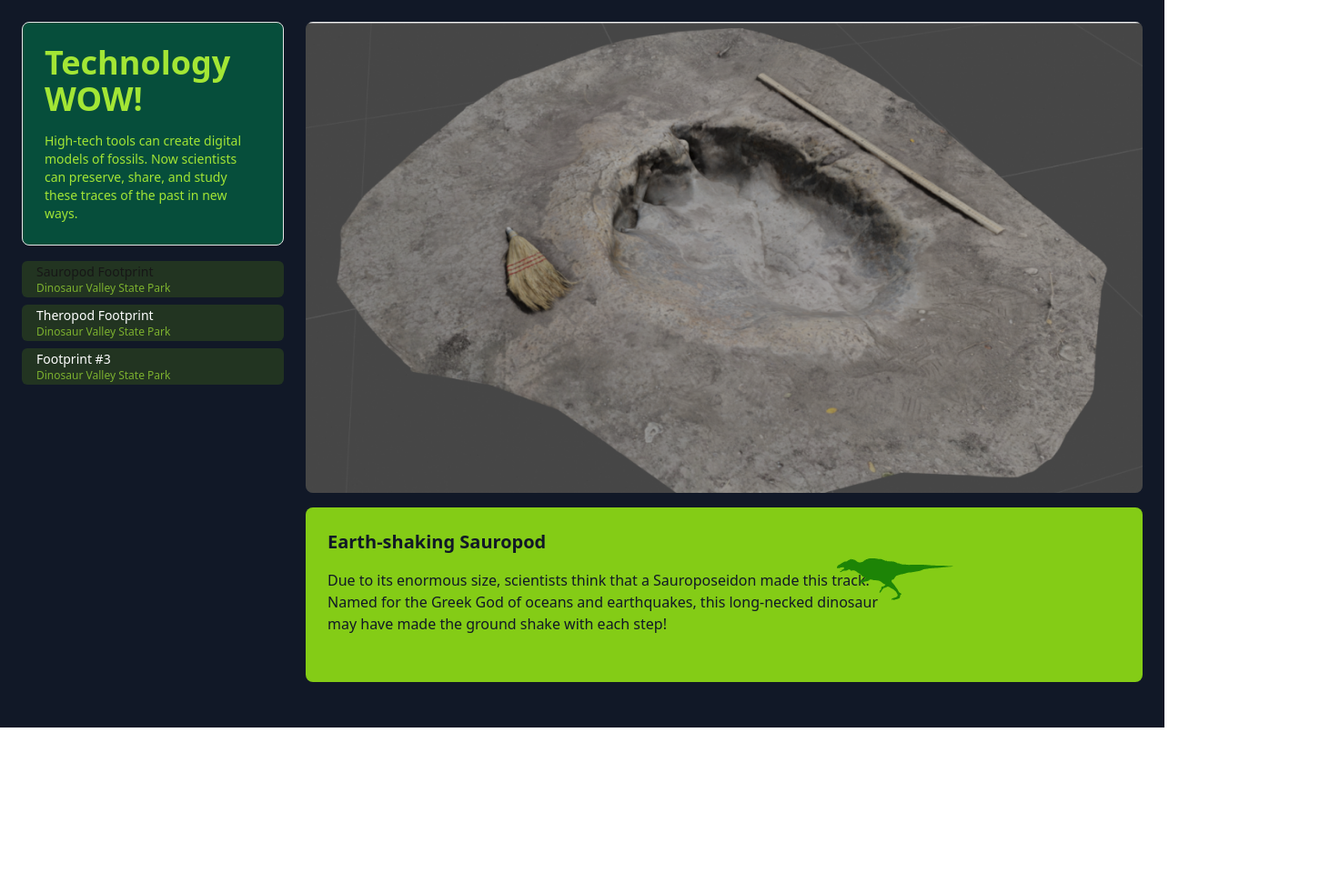
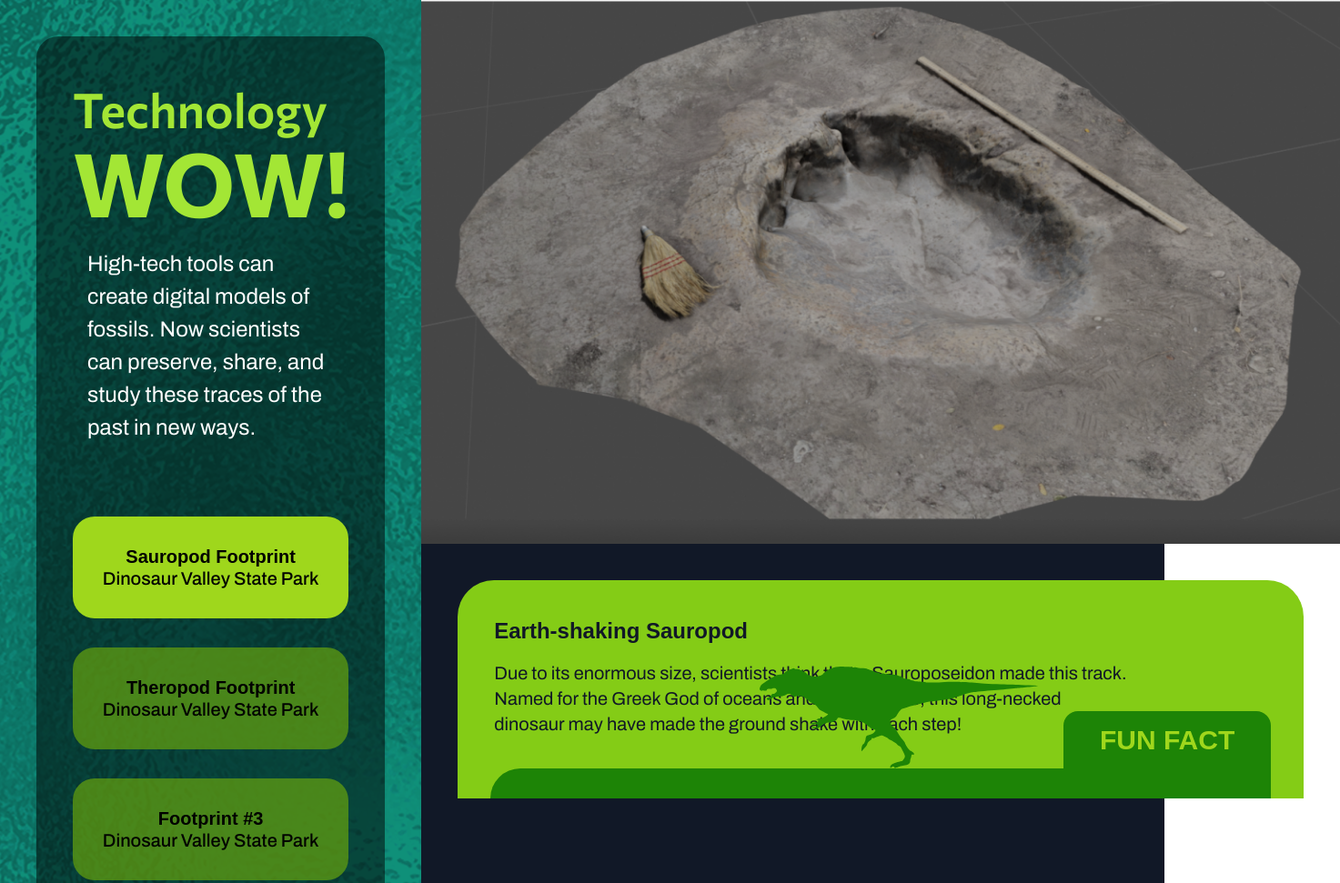
Before and after one commit to scottdickerson/tsnhm-discovery-center-3dviewer, an Astro site: page / in a window 1280 px wide. Shown: the top 971 px of the page at 91% size, 1473 px wide, since content can reach past the window. Before the commit the page ends 800 px from the top, so only its background shows below. Built offline with nearby package versions, Linux system fonts and the light colour scheme; Astro itself is replaced by a stand-in of ours; a web font is replaced by a local one.

Commit message:
feat(drawer): fun fact drawer added

```diff
--- /dev/null
+++ b/src/components/FunFact.tsx
@@ -0,0 +1,94 @@
+'use client'
+import { Button, type ButtonProps } from '@/components/ui/button'
+import {
+    Drawer,
+    DrawerClose,
+    DrawerContent,
+    DrawerDescription,
+    DrawerHeader,
+    DrawerTitle,
+    DrawerTrigger,
+} from '@/components/ui/drawer'
+import { contentData } from '@/data/contentData'
+import { VisuallyHidden } from 'radix-ui'
+import { forwardRef, useState } from 'react'
+import parse from 'html-react-parser'
+
+const FunFactButton = forwardRef<HTMLButtonElement, ButtonProps>(
+    ({ className, ...props }, ref) => {
+        return (
+            <Button
+                {...props}
+                className={`bg-funFactBackground hover:bg-funFactBackground text-[#9FD71C] focus:outline-none focus:border-none font-black rounded-none rounded-t-2xl px-10 py-8 text-3xl translate-y-[1px] ${className}`}
+            >
+                FUN FACT
+            </Button>
+        )
+    }
+)
+
+export interface FunFactDrawerProps {
+    selectedFootprint: keyof typeof contentData
+}
+export default function FunFactDrawer({
+    selectedFootprint,
+}: FunFactDrawerProps) {
+    const [open, setOpen] = useState(false)
+    const selectedFootprintData = contentData[selectedFootprint]
+    const drawerTriggerOffset = {
+        left: 'left-5',
+        right: 'right-5',
+    }
+    return (
+        <div
+            className={`flex justify-end absolute ${drawerTriggerOffset.left} ${drawerTriggerOffset.right} bottom-0`}
+        >
+            <Drawer direction="bottom" open={open} onOpenChange={setOpen}>
+                <DrawerTrigger asChild>
+                    <div className="flex flex-col pl-4 pr-4 w-full">
+                        {/* Dinosaur Silhouette */}
+                        <div className="relative basis-1/3">
+                            <div className="absolute -bottom-16 right-64">
+                                <img
+                                    src={selectedFootprintData.silhouetteSrc}
+                                    alt="Sauropod silhouette"
+                                    className="object-contain"
+                                />
+                            </div>
+                        </div>
+                        <FunFactButton className="self-end" />
+                        <div className=" bg-funFactBackground h-14 rounded-tl-4xl "></div>
+                    </div>
+                </DrawerTrigger>
+                <DrawerContent className="bg-funFactBackground text-white border-none left-[34.5rem] right-[78px] rounded-tl-3xl rounded-tr-none rounded-bl-none">
+                    <VisuallyHidden.Root>
+                        <DrawerTitle>Fun Fact</DrawerTitle>
+                    </VisuallyHidden.Root>
+                    <DrawerClose asChild>
+                        <FunFactButton
+                            className={`absolute right-0 -top-16 ${!open ? 'hidden' : 'visible'}`}
+                        />
+                    </DrawerClose>
+                    <DrawerClose>
+                        <div className="mx-auto px-20 pt-20 pb-10 flex gap-4">
+                            <DrawerHeader hidden>
+                                <DrawerDescription
+                                    className="text-white/90 space-y-4 text-xl"
+                                    asChild
+                                >
+                                    <div className="flex flex-col gap-2">
+                                        {parse(selectedFootprintData.funFact)}
+                                    </div>
+                                </DrawerDescription>
+                            </DrawerHeader>
+                            <img
+                                className="w-[528px] h-[380px] bg-white/20 rounded-lg mb-4"
+                                src={selectedFootprintData.funFactSrc}
+                            />
+                        </div>
+                    </DrawerClose>
+                </DrawerContent>
+            </Drawer>
+        </div>
+    )
+}
--- a/src/components/dinosaur-footprint-viewer.tsx
+++ b/src/components/dinosaur-footprint-viewer.tsx
@@ -3,6 +3,7 @@
 import { Button } from '@/components/ui/button'
 import { Card } from '@/components/ui/card'
 import { contentData } from '@/data/contentData'
+import FunFactDrawer from './FunFact'
 
 export interface DinosaurFootprintViewerProps {
     selectedFootprint: keyof typeof contentData
@@ -12,19 +13,24 @@ export default function DinosaurFootprintViewer({
 }: DinosaurFootprintViewerProps) {
     const currentFootprintDetail = contentData[selectedFootprint]
     return (
-        <div className="flex gap-6 p-6 bg-gray-900 text-white min-h-screen">
+        <div className="flex pb-0 bg-gray-900 text-white min-h-screen">
             {/* Sidebar */}
-            <div className="w-72 flex flex-col gap-4">
-                <Card className="p-6 bg-emerald-900 text-lime-400">
-                    <h1 className="text-4xl font-bold mb-4">Technology WOW!</h1>
-                    <p className="text-sm">
+            <div className="w-[480px] flex flex-col gap-4 p-10 bg-sidebar-pattern">
+                <Card className="p-10 bg-black/50 text-lime-400 pb-32 border-none rounded-3xl">
+                    <h1 className="mb-8 font-commissioner leading-[80px] flex flex-col">
+                        <span className="text-[53px]  font-semibold inline-block">
+                            Technology
+                        </span>{' '}
+                        <span className="text-[97px] font-bold inline-block self-end">
+                            WOW!
+                        </span>
+                    </h1>
+                    <p className="text-2xl leading-9 text-white px-4">
                         High-tech tools can create digital models of fossils.
                         Now scientists can preserve, share, and study these
                         traces of the past in new ways.
                     </p>
-                </Card>
-
-                <div className="space-y-2">
+                    <div className="flex flex-col gap-8 mt-20">
                         {Object.entries(contentData).map(
                             ([id, footprintDetail]) => (
                                 <Button
@@ -34,16 +40,16 @@ export default function DinosaurFootprintViewer({
                                             ? 'secondary'
                                             : 'ghost'
                                     }
-                                className="w-full justify-start bg-lime-600/20 hover:bg-lime-600/30 text-left"
+                                    className={`w-full justify-start ${selectedFootprint === id ? 'bg-[#9FD71C]' : 'bg-lime-600/70'} rounded-3xl py-14 text-center text-black`}
                                     onClick={() =>
                                         (window.location.href = `/${id}`)
                                     }
                                 >
-                                <div>
-                                    <div className="font-medium">
+                                    <div className="text-xl leading-6 w-full">
+                                        <div className="font-bold ">
                                             {footprintDetail.title}
                                         </div>
-                                    <div className="text-xs text-lime-400/70">
+                                        <div className="font-medium">
                                             {footprintDetail.location}
                                         </div>
                                     </div>
@@ -51,39 +57,31 @@ export default function DinosaurFootprintViewer({
                             )
                         )}
                     </div>
+                </Card>
             </div>
 
             {/* Main Content */}
-            <div className="flex-1 space-y-4">
-                <div className="relative aspect-video w-full bg-gray-800 rounded-lg overflow-hidden">
+            <div className="flex-1 space-y-10">
+                <div className="relative ">
                     <img
                         src={currentFootprintDetail.src}
                         alt="3D scan of a dinosaur footprint"
-                        className="object-cover"
+                        className="object-cover w-full max-h-[803px]"
                     />
                 </div>
 
                 {/* Info Box */}
-                <div className="flex gap-2 bg-lime-500 p-6 rounded-lg pr-48 h-48">
+                <div className="flex gap-2 bg-lime-500 p-10 rounded-t-[40px] pr-48 h-60 relative ml-10 mr-10">
                     <div className="flex flex-col gap-2 flex-grow">
-                        <h2 className="text-xl font-bold text-gray-900 mb-2">
+                        <h2 className="text-2xl font-semibold text-gray-900 mb-2">
                             {currentFootprintDetail.detailTitle}
                         </h2>
-                        <p className="text-gray-900">
+                        <p className="text-gray-900 text-xl w-[698px]">
                             {currentFootprintDetail.detailDescription}
                         </p>
                     </div>
 
-                    {/* Dinosaur Silhouette */}
-                    <div className="relative basis-1/3">
-                        <div className="w-32 h-16 absolute bottom-12 right-4">
-                            <img
-                                src={currentFootprintDetail.silhouetteSrc}
-                                alt="Sauropod silhouette"
-                                className="object-contain"
-                            />
-                        </div>
-                    </div>
+                    <FunFactDrawer selectedFootprint={selectedFootprint} />
                 </div>
             </div>
         </div>
--- /dev/null
+++ b/src/components/ui/drawer.tsx
@@ -0,0 +1,116 @@
+import * as React from "react"
+import { Drawer as DrawerPrimitive } from "vaul"
+
+import { cn } from "@/lib/utils"
+
+const Drawer = ({
+  shouldScaleBackground = true,
+  ...props
+}: React.ComponentProps<typeof DrawerPrimitive.Root>) => (
+  <DrawerPrimitive.Root
+    shouldScaleBackground={shouldScaleBackground}
+    {...props}
+  />
+)
+Drawer.displayName = "Drawer"
+
+const DrawerTrigger = DrawerPrimitive.Trigger
+
+const DrawerPortal = DrawerPrimitive.Portal
+
+const DrawerClose = DrawerPrimitive.Close
+
+const DrawerOverlay = React.forwardRef<
+  React.ElementRef<typeof DrawerPrimitive.Overlay>,
+  React.ComponentPropsWithoutRef<typeof DrawerPrimitive.Overlay>
+>(({ className, ...props }, ref) => (
+  <DrawerPrimitive.Overlay
+    ref={ref}
+    className={cn("fixed inset-0 z-50 bg-black/80", className)}
+    {...props}
+  />
+))
+DrawerOverlay.displayName = DrawerPrimitive.Overlay.displayName
+
+const DrawerContent = React.forwardRef<
+  React.ElementRef<typeof DrawerPrimitive.Content>,
+  React.ComponentPropsWithoutRef<typeof DrawerPrimitive.Content>
+>(({ className, children, ...props }, ref) => (
+  <DrawerPortal>
+    <DrawerOverlay />
+    <DrawerPrimitive.Content
+      ref={ref}
+      className={cn(
+        "fixed inset-x-0 bottom-0 z-50 mt-24 flex h-auto flex-col rounded-t-[10px] border bg-background",
+        className
+      )}
+      {...props}
+    >
+      <div className="mx-auto mt-4 h-2 w-[100px] rounded-full bg-muted" />
+      {children}
+    </DrawerPrimitive.Content>
+  </DrawerPortal>
+))
+DrawerContent.displayName = "DrawerContent"
+
+const DrawerHeader = ({
+  className,
+  ...props
+}: React.HTMLAttributes<HTMLDivElement>) => (
+  <div
+    className={cn("grid gap-1.5 p-4 text-center sm:text-left", className)}
+    {...props}
+  />
+)
+DrawerHeader.displayName = "DrawerHeader"
+
+const DrawerFooter = ({
+  className,
+  ...props
+}: React.HTMLAttributes<HTMLDivElement>) => (
+  <div
+    className={cn("mt-auto flex flex-col gap-2 p-4", className)}
+    {...props}
+  />
+)
+DrawerFooter.displayName = "DrawerFooter"
+
+const DrawerTitle = React.forwardRef<
+  React.ElementRef<typeof DrawerPrimitive.Title>,
+  React.ComponentPropsWithoutRef<typeof DrawerPrimitive.Title>
+>(({ className, ...props }, ref) => (
+  <DrawerPrimitive.Title
+    ref={ref}
+    className={cn(
+      "text-lg font-semibold leading-none tracking-tight",
+      className
+    )}
+    {...props}
+  />
+))
+DrawerTitle.displayName = DrawerPrimitive.Title.displayName
+
+const DrawerDescription = React.forwardRef<
+  React.ElementRef<typeof DrawerPrimitive.Description>,
+  React.ComponentPropsWithoutRef<typeof DrawerPrimitive.Description>
+>(({ className, ...props }, ref) => (
+  <DrawerPrimitive.Description
+    ref={ref}
+    className={cn("text-sm text-muted-foreground", className)}
+    {...props}
+  />
+))
+DrawerDescription.displayName = DrawerPrimitive.Description.displayName
+
+export {
+  Drawer,
+  DrawerPortal,
+  DrawerOverlay,
+  DrawerTrigger,
+  DrawerClose,
+  DrawerContent,
+  DrawerHeader,
+  DrawerFooter,
+  DrawerTitle,
+  DrawerDescription,
+}
--- a/src/data/contentData.ts
+++ b/src/data/contentData.ts
@@ -10,6 +10,9 @@ export const contentData = {
             'Due to its enormous size, scientists think that a Sauroposeidon made this track. Named for the Greek God of oceans and earthquakes, this long-necked dinosaur may have made the ground shake with each step!',
         media: '3D Photogrammetry, 2023',
         credit: 'Courtesy Paul Baker',
+        funFact:
+            '<p>During the summer of 2022, a drought dried the Puluxy River in Glen Rose, Texas briefly revealing many never-before-seen dinosaur footprints.</p><p>A team of volunteers from Dallas Paleontological Society volunteers, Glen Kuban, and Paul Baker rushed to clean, record, and measure the tracks before the drought ended.</p>',
+        funFactSrc: '/footprints/sauropod.png',
     },
     theropod: {
         detailId: 'theropod',
@@ -22,6 +25,9 @@ export const contentData = {
             'This footprint was likely made by a theropod, a group of bipedal dinosaurs that includes the terrifying Tyrannosaurus rex. Theropods were carnivorous and walked on two legs.',
         media: '3D Photogrammetry, 2023',
         credit: 'Courtesy Paul Baker',
+        funFact:
+            '<p>During the summer of 2022, a drought dried the Puluxy River in Glen Rose, Texas briefly revealing many never-before-seen dinosaur footprints.</p><p>A team of volunteers from Dallas Paleontological Society volunteers, Glen Kuban, and Paul Baker rushed to clean, record, and measure the tracks before the drought ended.</p>',
+        funFactSrc: '/footprints/sauropod.png',
     },
     footprint3: {
         detailId: 'footprint3',
@@ -34,5 +40,8 @@ export const contentData = {
             'This is a description of Footprint #3. It was made by a dinosaur.',
         media: '3D Photogrammetry, 2023',
         credit: 'Courtesy Paul Baker',
+        funFact:
+            '<p>During the summer of 2022, a drought dried the Puluxy River in Glen Rose, Texas briefly revealing many never-before-seen dinosaur footprints.</p><p>A team of volunteers from Dallas Paleontological Society volunteers, Glen Kuban, and Paul Baker rushed to clean, record, and measure the tracks before the drought ended.</p>',
+        funFactSrc: '/footprints/sauropod.png',
     },
 } as const
--- a/src/layouts/Layout.astro
+++ b/src/layouts/Layout.astro
@@ -3,6 +3,7 @@
 import '../styles/global.css'
 import { SendToAttractScreen } from '../components/SendToAttractScreen'
 import DinosaurFootprintViewer from '@/components/dinosaur-footprint-viewer'
+import FunFactDrawer from '@/components/FunFact'
 import type { contentData } from '@/data/contentData'
 interface Props {
     title: string
@@ -10,6 +11,10 @@ interface Props {
 
 const { title } = Astro.props
 const { pathname } = new URL(Astro.request.url)
+const selectedFootprint =
+    pathname === '/'
+        ? 'sauropod'
+        : (pathname.slice(1) as keyof typeof contentData)
 ---
 
 <html lang="en" title={title}>
@@ -21,20 +26,21 @@ const { pathname } = new URL(Astro.request.url)
         <style>
             html,
             body {
-                font-family: system-ui;
                 margin: 0;
+                [data-vaul-drawer] > :first-child {
+                    display: none;
+                }
             }
         </style>
     </head>
     <body>
-        <main>
-            <SendToAttractScreen />
+        <main class="font-archivo">
+            <SendToAttractScreen client:visible />
             <DinosaurFootprintViewer
-                selectedFootprint={pathname === '/'
-                    ? 'sauropod'
-                    : (pathname.slice(1) as keyof typeof contentData)}
+                selectedFootprint={selectedFootprint}
                 client:visible
             />
+
             <slot />
         </main>
     </body>
--- a/src/styles/global.css
+++ b/src/styles/global.css
@@ -27,7 +27,7 @@
         --chart-3: 197 37% 24%;
         --chart-4: 43 74% 66%;
         --chart-5: 27 87% 67%;
-    --radius: 0.5rem
+        --radius: 0.5rem;
     }
     .dark {
         --background: 0 0% 3.9%;
@@ -53,7 +53,7 @@
         --chart-2: 160 60% 45%;
         --chart-3: 30 80% 55%;
         --chart-4: 280 65% 60%;
-    --chart-5: 340 75% 55%
+        --chart-5: 340 75% 55%;
     }
 }
 @layer base {
@@ -64,3 +64,38 @@
         @apply bg-background text-foreground;
     }
 }
+
+@font-face {
+    font-family: 'commissioner';
+    src:
+        url('/fonts/Commissioner-VariableFont_FLAR,VOLM,slnt,wght-subset.woff2')
+            format('woff2'),
+        url('/fonts/Commissioner-VariableFont_FLAR,VOLM,slnt,wght-subset')
+            format('woff');
+}
+
+@font-face {
+    font-family: 'archivo';
+    src:
+        url('/fonts/Archivo-VariableFont_wdth,wght-subset.woff2')
+            format('woff2'),
+        url('/fonts/Archivo-VariableFont_wdth,wght-subset.woff') format('woff');
+}
+
+@font-face {
+    font-family: 'Archivo';
+    src:
+        url('/fonts/Archivo-Regular.woff2') format('woff2'),
+        url('/fonts/Archivo-Regular.woff') format('woff');
+    font-weight: 400;
+    font-style: normal;
+}
+
+@font-face {
+    font-family: 'Archivo';
+    src:
+        url('/fonts/Archivo-Bold.woff2') format('woff2'),
+        url('/fonts/Archivo-Bold.woff') format('woff');
+    font-weight: 700;
+    font-style: normal;
+}
--- a/tailwind.config.mjs
+++ b/tailwind.config.mjs
@@ -6,51 +6,62 @@ export default {
             borderRadius: {
                 lg: 'var(--radius)',
                 md: 'calc(var(--radius) - 2px)',
-    			sm: 'calc(var(--radius) - 4px)'
+                sm: 'calc(var(--radius) - 4px)',
+            },
+            fontFamily: {
+                archivo: ['Archivo', 'sans-serif'],
+                commissioner: ['Commissioner', 'sans-serif'],
+            },
+            backgroundImage: {
+                'sidebar-pattern': "url('/sidebarBackground.png')",
+            },
+            borderRadius: {
+                '4xl': '150px',
             },
             colors: {
+                funFactBackground: '#1D8406',
                 background: 'hsl(var(--background))',
                 foreground: 'hsl(var(--foreground))',
                 card: {
                     DEFAULT: 'hsl(var(--card))',
-    				foreground: 'hsl(var(--card-foreground))'
+                    foreground: 'hsl(var(--card-foreground))',
                 },
                 popover: {
                     DEFAULT: 'hsl(var(--popover))',
-    				foreground: 'hsl(var(--popover-foreground))'
+                    foreground: 'hsl(var(--popover-foreground))',
                 },
                 primary: {
                     DEFAULT: 'hsl(var(--primary))',
-    				foreground: 'hsl(var(--primary-foreground))'
+                    foreground: 'hsl(var(--primary-foreground))',
                 },
                 secondary: {
                     DEFAULT: 'hsl(var(--secondary))',
-    				foreground: 'hsl(var(--secondary-foreground))'
+                    foreground: 'hsl(var(--secondary-foreground))',
                 },
                 muted: {
                     DEFAULT: 'hsl(var(--muted))',
-    				foreground: 'hsl(var(--muted-foreground))'
+                    foreground: 'hsl(var(--muted-foreground))',
                 },
                 accent: {
                     DEFAULT: 'hsl(var(--accent))',
-    				foreground: 'hsl(var(--accent-foreground))'
+                    foreground: 'hsl(var(--accent-foreground))',
                 },
                 destructive: {
                     DEFAULT: 'hsl(var(--destructive))',
-    				foreground: 'hsl(var(--destructive-foreground))'
+                    foreground: 'hsl(var(--destructive-foreground))',
                 },
                 border: 'hsl(var(--border))',
                 input: 'hsl(var(--input))',
                 ring: 'hsl(var(--ring))',
                 chart: {
-    				'1': 'hsl(var(--chart-1))',
-    				'2': 'hsl(var(--chart-2))',
-    				'3': 'hsl(var(--chart-3))',
-    				'4': 'hsl(var(--chart-4))',
-    				'5': 'hsl(var(--chart-5))'
+                    1: 'hsl(var(--chart-1))',
+                    2: 'hsl(var(--chart-2))',
+                    3: 'hsl(var(--chart-3))',
+                    4: 'hsl(var(--chart-4))',
+                    5: 'hsl(var(--chart-5))',
+                },
+            },
+        },
+    },
+    plugins: [require('tailwindcss-animate')],
 }
-    		}
-    	}
-    },
-    plugins: [require("tailwindcss-animate")],
-}
```
Also changed, not shown: package.json (+6 -1 lines), public/fonts/Archivo-Italic-VariableFont_wdth,wght.ttf (added), public/fonts/Archivo-VariableFont_wdth,wght-subset.woff (added), public/fonts/Archivo-VariableFont_wdth,wght-subset.woff2 (added), public/fonts/Archivo-VariableFont_wdth,wght.ttf (added), public/fonts/Commissioner-VariableFont_FLAR,VOLM,slnt,wght-subset.woff (added), public/fonts/Commissioner-VariableFont_FLAR,VOLM,slnt,wght-subset.woff2 (added), public/fonts/Commissioner-VariableFont_FLAR,VOLM,slnt,wght.ttf (added), public/sidebarBackground.png (added), 1 other file. Lines whose indentation alone changed are shown as unchanged.
